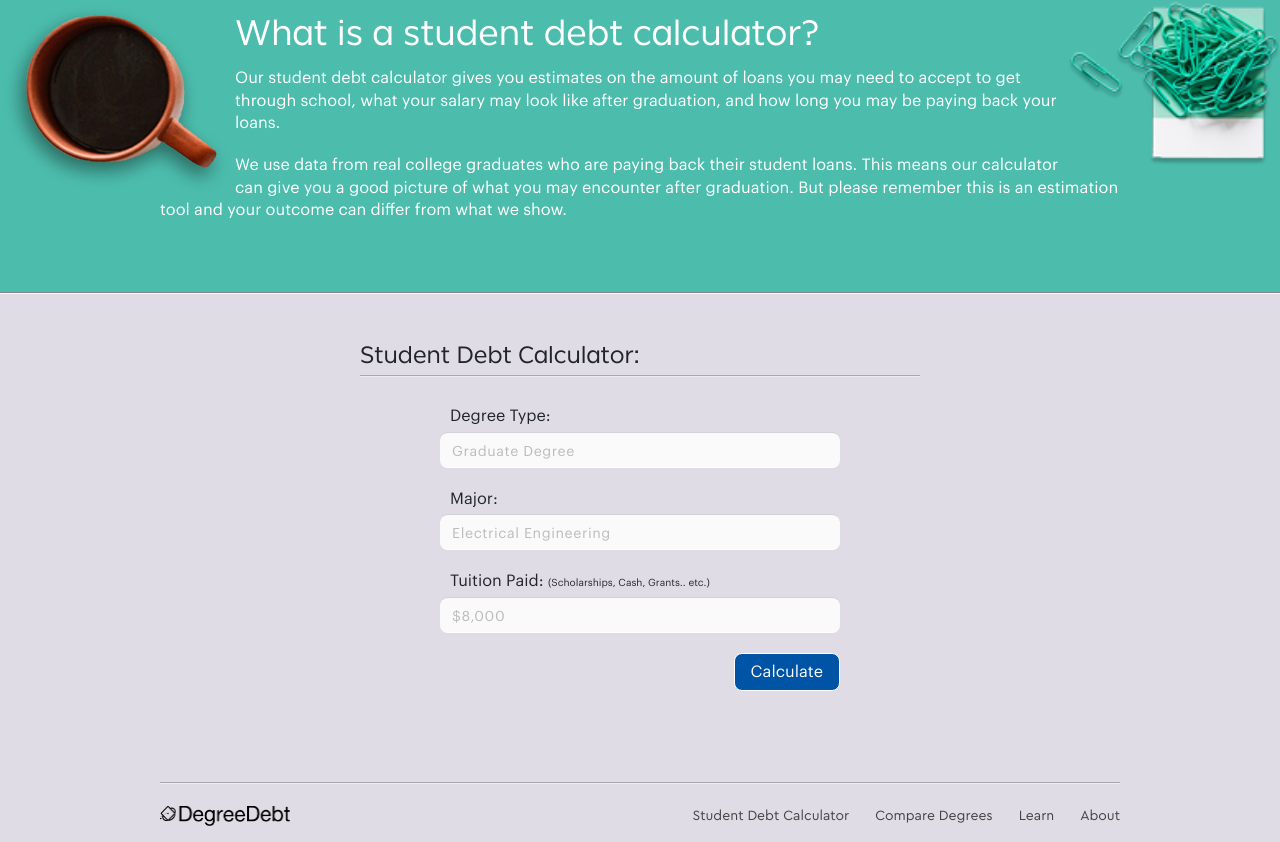
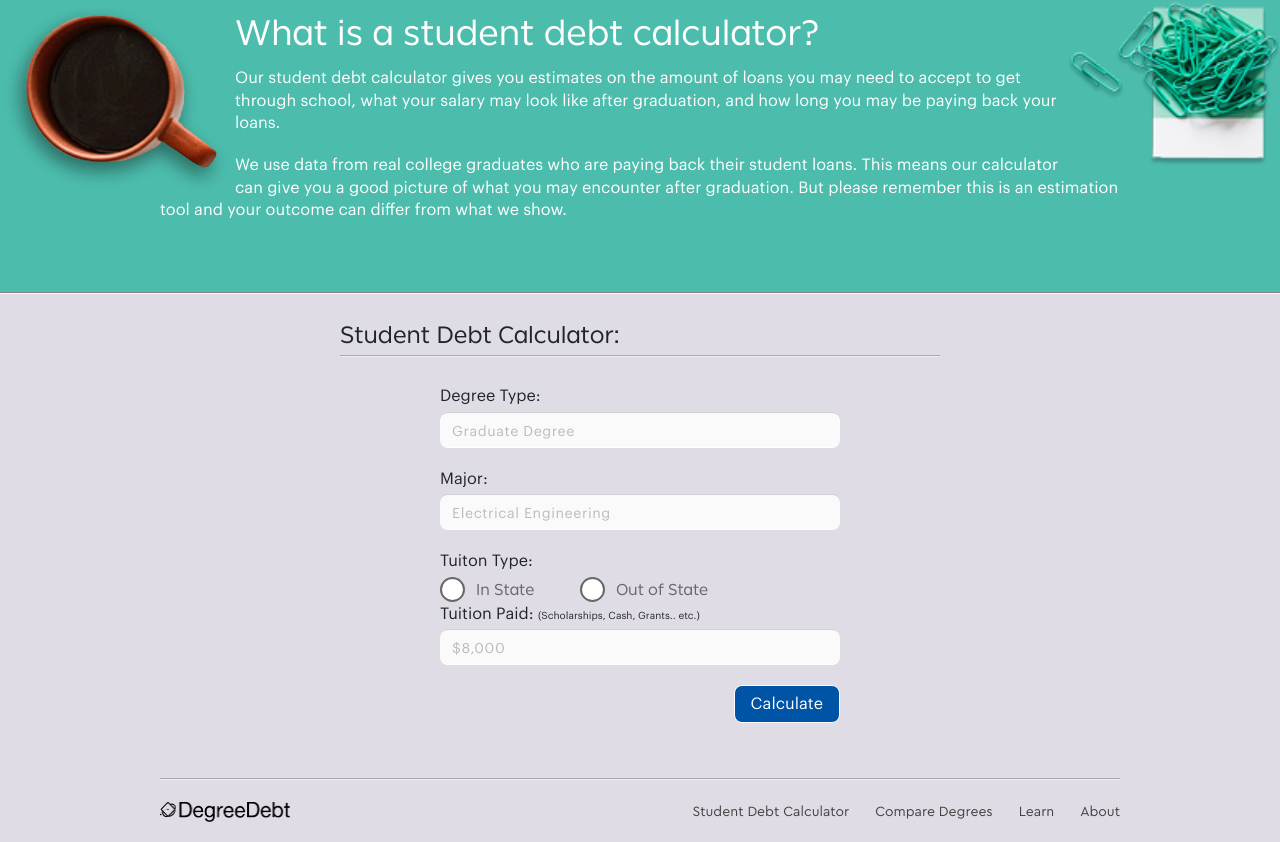
Before and after one commit to rossmonroe/degree-debt, a React (Create React App) app: page / in a window 1280 px wide. Shown: the part 468-1310 px from the top of the page. Built offline with nearby package versions, Linux system fonts and the light colour scheme.

Commit message:
Updated debt calculator form
added radio buttons and fixed height issues

```diff
--- a/src/components/Footer.js
+++ b/src/components/Footer.js
@@ -1,4 +1,5 @@
 import React, { Component } from 'react';
+import { Link } from 'react-router-dom';
 
 import '../style/css/Global.css';
 
@@ -13,10 +14,10 @@ class Footer extends Component {
           <div id='footer-logo'></div>
           <div className='footer-navigation'>
               <ul>
-                <li><a className='nav-link' href= '/'>Student Debt Calculator</a></li>
-                <li><a className='nav-link' href="/compare">Compare Degrees</a></li>
-                <li><a className='nav-link' href="/learn">Learn</a></li>
-                <li><a className='nav-link' href="/about">About</a></li>
+                <li><Link className='nav-link' to= '/'>Student Debt Calculator</Link></li>
+                <li><Link className='nav-link' to="/compare">Compare Degrees</Link></li>
+                <li><Link className='nav-link' to="/learn">Learn</Link></li>
+                <li><Link className='nav-link' to="/about">About</Link></li>
               </ul>
           </div>
           <div className='clear'></div>
--- a/src/components/Header.js
+++ b/src/components/Header.js
@@ -21,7 +21,7 @@ class Header extends Component {
       </div>
       <div id="header-title">
         <h1>Learn how your degree choice <br/>affects your financial future.</h1>
-        <a href="#"><div className='button'>Get Started!</div></a>
+        <a href="#calculator"><div className='button'>Get Started!</div></a>
       </div>
       </div>
     );
--- a/src/pages/StudentDebtCalculator.js
+++ b/src/pages/StudentDebtCalculator.js
@@ -15,12 +15,25 @@ class StudentDebtCalculator extends Component {
           <div id="debt-calculator">
           <h3>Student Debt Calculator:</h3>
           <div className='opacity-50 separator margin-10'></div>
-            <form method="get" action="#" className="form-input">
+            <form method="get" action="#" className="form-input clear">
                 <p>Degree Type:</p>
                 <input name="q" size="40" type="text" placeholder="Graduate Degree"/>
                 <p>Major:</p>
                 <input name="q" size="40" type="text" placeholder="Electrical Engineering"/>
-                <p>Tuition Paid: <sub>(Scholarships, Cash, Grants.. etc.)</sub></p>
+                <p>Tuiton Type:</p>
+                <ul className="radio-buttons">
+                  <li>
+                    <input type="radio" id="I-option" name="selector"/>
+                    <label for="I-option">In State</label>
+                    <div class="check"><div class="inside"></div></div>
+                  </li>
+                  <li>
+                    <input type="radio" id="O-option" name="selector"/>
+                    <label for="O-option">Out of State</label>
+                    <div class="check"><div class="inside"></div></div>
+                  </li>
+                </ul>
+                <p className='clear'>Tuition Paid: <sub>(Scholarships, Cash, Grants.. etc.)</sub></p>
                 <input name="q" size="40" type="text" placeholder="$8,000"/>
                 <input type="submit" className='button' value="Calculate" />
                 <div className='clear'></div>
--- a/src/style/css/Global.css
+++ b/src/style/css/Global.css
@@ -219,7 +219,7 @@ a.button:hover{
 .page-content{
     width: 960px;
     margin: 0 auto;
-    padding:20px 0 20px 0;
+    padding:20px 0 0 0;
 }
 .separator{
     height: 2px;
@@ -238,15 +238,13 @@ a.button:hover{
 /*---------------- DEBT CALCULATOR ----------------*/
 #debt-calculator{
     width: 600px;
-    height: 400px;
-    padding: 20px;
     margin: 0 auto;
 }
 
 #debt-calculator p{
     width: 100%;
     text-align: left;
-    margin: 20px 0 4px 10px;
+    margin: 20px 0 4px 0;
 }
 
 /*---------------- HERO IMAGE ----------------*/
@@ -370,6 +368,86 @@ a.button:hover{
 	color: #686868;
 }
 
+
+
+ul.radio-buttons{
+    display: block;
+}
+
+ul.radio-buttons li{
+    color: rgb(104, 104, 104);
+    display: inline-block;
+    position: relative;
+    width: 140px;
+    float: left;
+    text-align: left;
+}
+
+ul.radio-buttons li input[type=radio]{
+    position: absolute;
+    visibility: hidden;
+}
+
+ul.radio-buttons li label{
+    display: block;
+    position: relative;
+    font-size: 16px;
+    padding: 5px 0px 5px 36px;
+    z-index: 9;
+    cursor: pointer;
+    -webkit-transition: all 0.25s linear;
+}
+
+ul.radio-buttons li:hover label{
+      color: #000;
+}
+
+ul.radio-buttons li .check{
+    display: block;
+    position: absolute;
+    border: 2px solid rgb(104, 104, 104);
+    background-color:#FFFFFF;
+    border-radius: 100%;
+    height: 25px;
+    width: 25px;
+    top: 0;
+    left: 0px;
+    z-index: 5;
+    transition: border .25s linear;
+    -webkit-transition: border .25s linear;
+}
+
+ul.radio-buttons li:hover .check {
+    border: 2px solid rgb(26, 26, 26);
+}
+
+ul.radio-buttons li .check::before {
+    display: block;
+    position: absolute;
+    content: '';
+    border-radius: 100%;
+    height: 17px;
+    width: 17px;
+    top: 2px;
+    left: 2px;
+    margin: auto;
+    transition: background 0.25s linear;
+    -webkit-transition: background 0.25s linear;
+}
+
+input[type=radio]:checked ~ .check {
+    border: 2px solid rgb(26, 26, 26);
+}
+
+input[type=radio]:checked ~ .check::before{
+    background: #0054a6;
+}
+
+input[type=radio]:checked ~ label{
+    color:rgb(26, 26, 26);
+}
+
+
 /*---------------- MEDIA QUERIES ----------------*/
 
 /* Hack to remove Safari's extra padding. */
```
Also changed, not shown: src/components/radio-buttons.js (added, +63 -0 lines).
